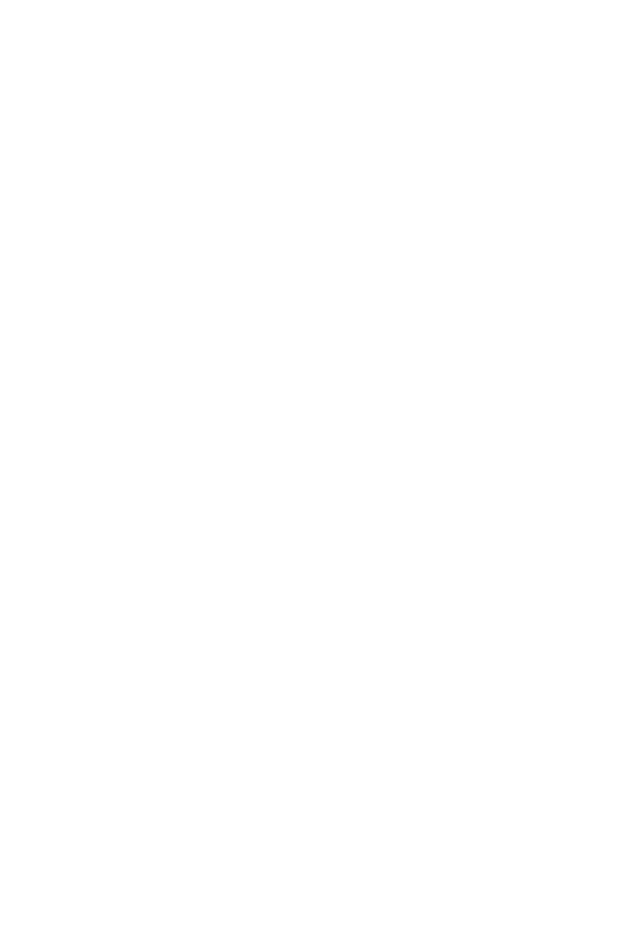
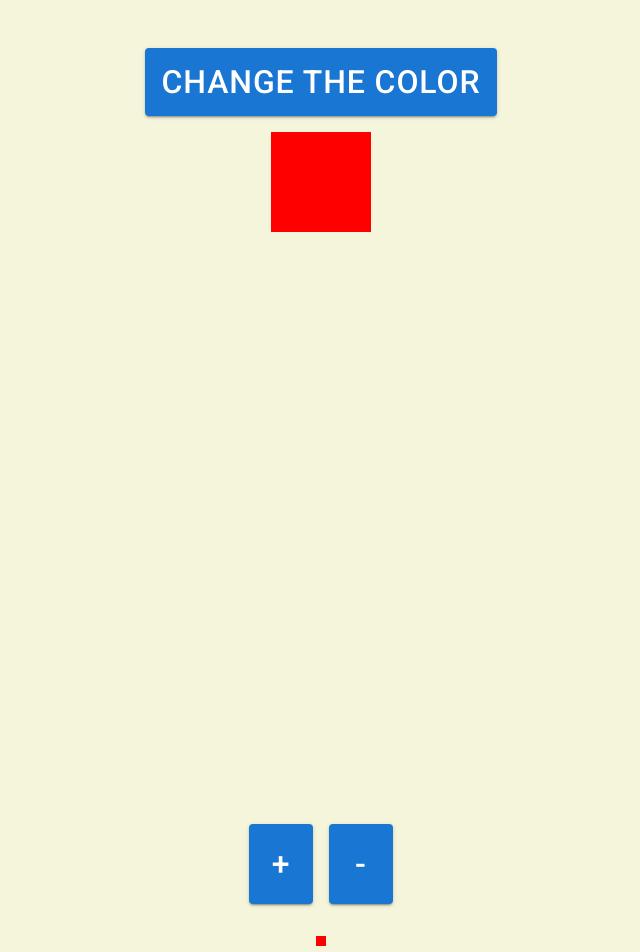
Before and after one commit to Praynat/FirstReactApp, a React (Create React App) app: page / in a window 1280 px wide. Shown: the part 3460-4412 px from the top of the page, without its empty margins (319-959 px from the left). Before the commit the page ends 3200 px from the top, so only its background shows below. Built offline with nearby package versions, Linux system fonts and the light colour scheme.

Commit message:
Use State boxes page

```diff
--- a/src/App.js
+++ b/src/App.js
@@ -4,15 +4,17 @@
 import TasksPage from "./Tasks/TasksPage.jsx";
 import CardsPage from "./Components/Cards/Components/CardsPage.jsx";
 import Counter from "./Components/Counter.jsx";
+import MyBox from "./Components/MyBox.jsx";
+import MyBox2 from "./Components/MyBox2.jsx";
 function App() {
   const myStyle ={
-    display:"flex",
-    flexDirection:"column",
-    justifyContent:"center",
-    alignItems:"center",
-    width:"100vw",
-    height:"100vh",
-    backgroundColor:"beige"
+    display: "flex",
+  flexDirection: "column",
+  justifyContent: "center",
+  alignItems: "center",
+  width: "100vw",
+  height: "100vh",
+  backgroundColor: "beige"
   }
 
   return (
@@ -36,6 +38,14 @@
       <Box sx={myStyle}>
         <Counter/>
       </Box>
+
+      <Box sx={myStyle}>
+        <MyBox/>
+      </Box>
+
+      <Box sx={myStyle}>
+        <MyBox2/>
+      </Box>
     </>
   )
 }
--- /dev/null
+++ b/src/Components/MyBox.jsx
@@ -0,0 +1,14 @@
+import { Box, Button } from '@mui/material'
+import React, { useState } from 'react'
+
+export default function MyBox() {
+    const[myColor, setmyColor]=useState("red");
+    const changeColor= ()=>{
+       myColor==="red"? setmyColor("blue"):setmyColor("red") }
+  return (
+    <Box sx={{display:"flex", flexDirection:"column",alignItems:"center" ,}}>
+    <Button sx={{mb:"1rem", fontSize:"2rem"}} variant='contained' onClick={changeColor}>Change The Color</Button>
+    <Box sx={{backgroundColor:myColor , height:"100px", width:"100px"}}></Box>
+    </Box>
+  )
+}
--- /dev/null
+++ b/src/Components/MyBox2.jsx
@@ -0,0 +1,32 @@
+import { Box, Button } from '@mui/material';
+import React, { useState } from 'react';
+
+export default function MyBox2() {
+  const [mySize, setmySize] = useState(10);
+  const increaseSize = () => {
+    if (mySize <= 200) {
+      setmySize(mySize + 10);
+    }
+  };
+  const decreaseSize = () => {
+    if (mySize > 10) {
+      setmySize(mySize - 10);
+    }
+  };
+
+  return (
+    <>
+      <Box sx={{ width: '100%', height: "10%", display: 'flex', justifyContent: 'center', marginBottom: '2rem', gap: "1rem" }}>
+        <Button sx={{ fontSize: "2rem" }} variant="contained" onClick={increaseSize}>
+          +
+        </Button>
+        <Button sx={{ fontSize: "2rem" }} variant="contained" onClick={decreaseSize}>
+          -
+        </Button>
+      </Box>
+      <Box sx={{ display: "flex",height: "15%", justifyContent: "center" }}>
+        <Box sx={{ backgroundColor: "red", height: mySize, width: mySize }}></Box>
+      </Box>
+    </>
+  );
+}
```
